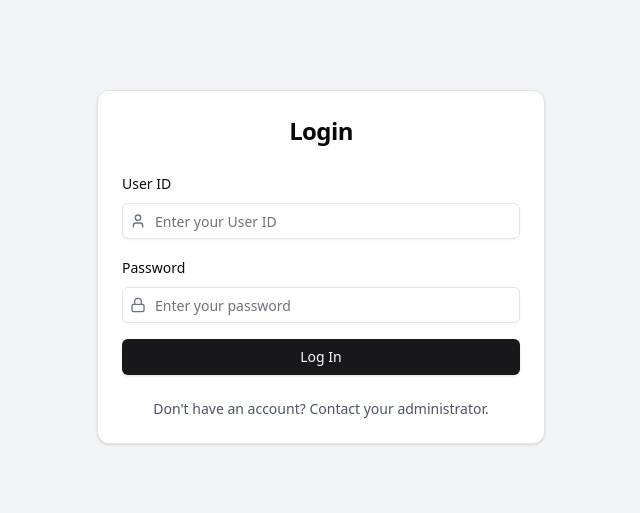
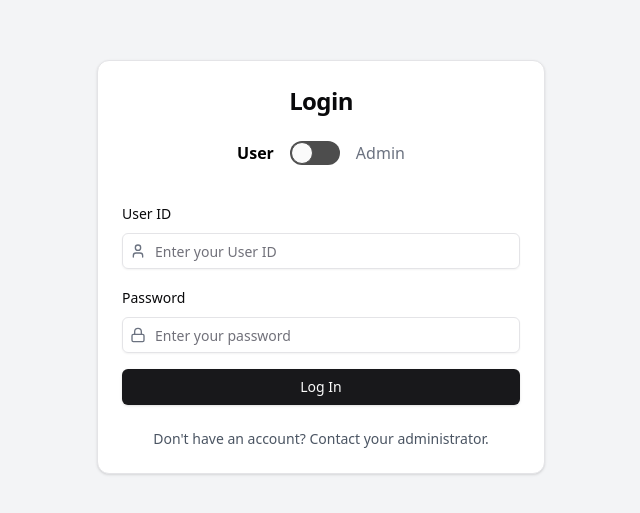
Before and after one commit to pk-78/loyality-management-system, a React (Vite) app in the folder frontend/: page / in a window 1280 px wide. Shown: the part 133-646 px from the top of the page, without its empty margins (319-959 px from the left). Built offline with nearby package versions, Linux system fonts and the light colour scheme.

Commit message:
admin user

```diff
--- a/frontend/package.json
+++ b/frontend/package.json
@@ -27,6 +27,7 @@
     "react-hot-toast": "^2.4.1",
     "react-icons": "^5.3.0",
     "react-router-dom": "^6.26.2",
+    "react-toggle": "^4.1.3",
     "tailwind-merge": "^2.5.2",
     "tailwindcss-animate": "^1.0.7"
   },
--- a/frontend/src/components/admin-user-management-revised-v2.jsx
+++ b/frontend/src/components/admin-user-management-revised-v2.jsx
@@ -17,15 +17,17 @@ import {
   DialogTitle,
   DialogTrigger,
 } from "@/components/ui/dialog";
-import { User, Edit, Trash2, UserPlus } from "lucide-react";
+import { User, Edit, Trash2, UserPlus, Search } from "lucide-react";
 import { useForm } from "react-hook-form";
 
 import axiosInstance from "../services/axiosConfig";
 import toast from "react-hot-toast";
 import { url } from "../services/Url";
+import { useNavigate } from "react-router-dom";
 
 const AdminUserManagement = () => {
   const [users, setUsers] = useState([]);
+  const  navigate= useNavigate();
 
   const [newUser, setNewUser] = useState({
     id: "",
@@ -43,7 +45,6 @@ const AdminUserManagement = () => {
     handleSubmit,
     formState: { errors },
   } = useForm();
-
 
   useEffect(() => {
     async function fetchUsers() {
@@ -104,7 +105,6 @@ const AdminUserManagement = () => {
       console.log("Success:", response.data);
       toast.success("User updated successfully");
 
-
       setUsers(
         users.map((user) =>
           user.userId === editingUser.userId ? response.data.user : user
@@ -142,11 +142,20 @@ const AdminUserManagement = () => {
         <CardHeader className="flex flex-row items-center justify-between">
           <CardTitle>User Management</CardTitle>
           <Dialog open={isAddDialogOpen} onOpenChange={setIsAddDialogOpen}>
-            <DialogTrigger asChild>
-              <Button>
-                <UserPlus className="mr-2 h-4 w-4" /> Add New User
-              </Button>
-            </DialogTrigger>
+            <div className="gap-2 flex">
+              <div>
+                <DialogTrigger asChild>
+                  <Button>
+                    <UserPlus className="mr-2 h-4 w-4" /> Add New User
+                  </Button>
+                </DialogTrigger>
+              </div>
+              <div className="flex ">
+                <button
+                   onClick={()=>{navigate("/patient-search")}} className="mr-2 flex p-1 text-sm font-semibold rounded-lg text-gray-100 justify-center items-center bg-black" > <Search className="p-1"/> Patient Search
+                </button>
+              </div>
+            </div>
             <DialogContent>
               <DialogHeader>
                 <DialogTitle>Add New User</DialogTitle>
--- a/frontend/src/components/login-page.jsx
+++ b/frontend/src/components/login-page.jsx
@@ -7,6 +7,8 @@ import {
   CardFooter,
 } from "@/components/ui/card";
 import { Button } from "@/components/ui/button";
+import "react-toggle/style.css";
+import Toggle from "react-toggle";
 import { Input } from "@/components/ui/input";
 import { Label } from "@/components/ui/label";
 import { Lock, User } from "lucide-react";
@@ -25,9 +27,10 @@ const LoginPage = () => {
 
   const [loginError, setLoginError] = useState("");
   const navigate = useNavigate();
+  const [isUser, setIsUser] = useState(true);
 
   const OnSubmit = async (data) => {
-    console.log(data);
+    // console.log(data);
     try {
       setLoginError("");
 
@@ -39,12 +42,18 @@ const LoginPage = () => {
           password: data.password,
         }
       );
-      console.log(response);
+      // console.log(response);
 
       if (response.status === 200) {
-        toast.success("Login Successful");
-
-        navigate("/patient-search");
+        if (isUser && response.data.user.role === "Staff") {
+          toast.success("Staff Login Successful ");
+          isUser ? navigate("/patient-search") : navigate("/user-management");
+        } else if (!isUser && response.data.user.role === "Admin") {
+          toast.success("Admin Login Successful ");
+          isUser ? navigate("/patient-search") : navigate("/user-management");
+        } else {
+          toast.error("Not valid role");
+        }
       }
     } catch (error) {
       // Handle errors
@@ -65,6 +74,34 @@ const LoginPage = () => {
           <CardTitle className="text-2xl font-bold text-center">
             Login
           </CardTitle>
+          <div
+            className="ml-20 flex justify-center items-center pt-5 pb-3 "
+            style={{ "--i": 0, "--j": 21 }}
+          >
+            <span
+              className={`mr-4 ${
+                isUser ? "text-black font-bold" : "text-gray-500"
+              }`}
+            >
+              User
+            </span>
+
+            <Toggle
+              Checked={false}
+              icons={false}
+              onChange={() => {
+                setIsUser(!isUser);
+              }}
+            />
+
+            <span
+              className={`ml-4 mr-20 ${
+                !isUser ? "text-black font-bold" : "text-gray-500"
+              }`}
+            >
+              Admin
+            </span>
+          </div>
         </CardHeader>
         <CardContent>
           <form onSubmit={handleSubmit(OnSubmit)}>
--- a/frontend/src/services/Url.js
+++ b/frontend/src/services/Url.js
@@ -1,3 +1,3 @@
-const url = "http://localhost:5000/api/v1";
-
+// const url = "http://localhost:5000/api/v1";
+const url = "https://loyality-management-system.onrender.com/api/v1";
 export { url };
```
Also changed, not shown: 1 other file (tests, documents, lock files or other folders).
